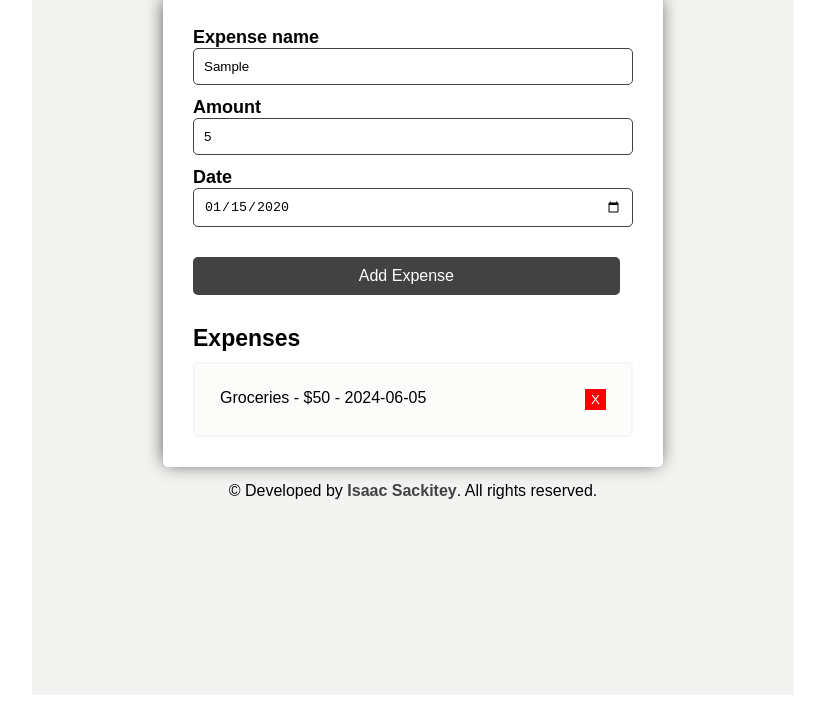
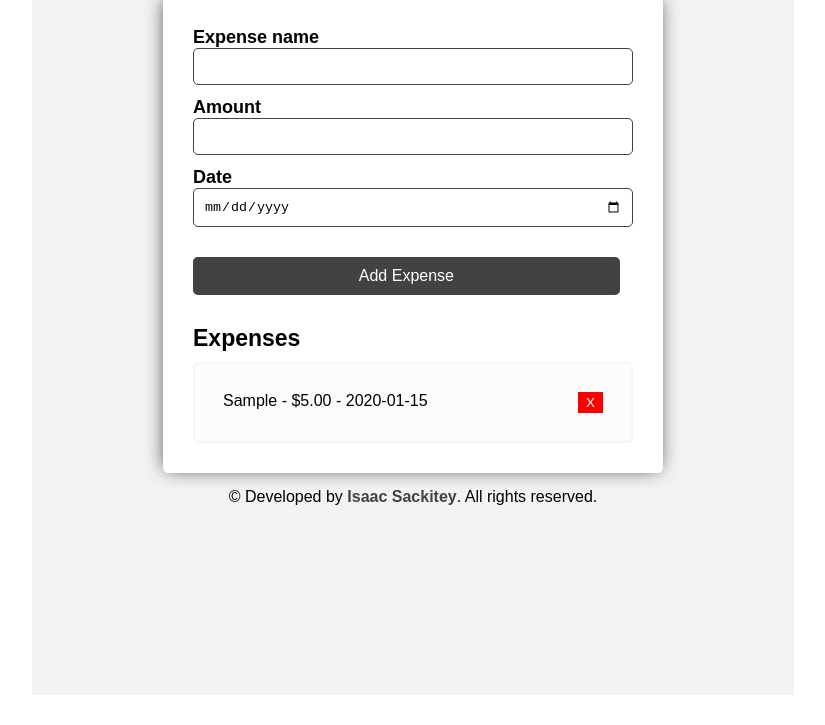
Before and after one commit to Sackitey68/javaScript-mini-project, a plain HTML site: page Expense Tracker/index.html in a window 1280 px wide. Both pictures are taken after typing "Sample", "5", "2020-01-15" into the empty fields and a click on the button "Add Expense". Shown: the part 130-855 px from the top of the page, without its empty margins (227-1052 px from the left). Drawn offline with Linux system fonts and the light colour scheme.

Commit message:
Implement adding of expenses

```diff
--- a/Expense Tracker/index.html
+++ b/Expense Tracker/index.html
@@ -43,14 +43,18 @@
         <h3 class="expenses-h">Expenses</h3>
 
         <div class="expense-data">
-          <p class="expense-history">Groceries - $50 - 2024-06-05</p>
-          <span><button class="delete">X</button></span>
+          <!-- <div class="flex">
+            <p class="expense-history">Groceries - $50 - 2024-06-05</p>
+            <span><button class="btn-delete">X</button></span>
+          </div> -->
         </div>
       </section>
       <footer>
-        <p>  &#169; Developed by
-            <span><a href="https://github.com/Sackitey68">Isaac Sackitey</a></span
-            >. All rights reserved.</p>
+        <p>
+          &#169; Developed by
+          <span><a href="https://github.com/Sackitey68">Isaac Sackitey</a></span
+          >. All rights reserved.
+        </p>
       </footer>
     </div>
 
--- a/Expense Tracker/script.js
+++ b/Expense Tracker/script.js
@@ -14,17 +14,40 @@ addBtn.addEventListener("click", function () {
   const amount = Number(amountInput.value.trim());
   const date = dateInput.value.trim();
 
-
   // input validation
-  if (nameInput === "" || amountInput === "" || dateInput === "") {
+  if (expenseName === "" || amount === "" || date === "") {
     alert("Please fill all the fields");
     return;
   }
 
-  if (isNaN(amountInput) || amountInput <= 0) {
+  if (isNaN(amount) || amount <= 0) {
     alert("Please enter a valid amount");
     return;
   }
 
- console.log(expenseName, amountInput, date);
+  //add expense to the array
+  const expense = { name: expenseName, amount, date };
+  expenses.push(expense);
+  console.log(expenses);
+
+  displayExpenses();
+  // Clear input fields
+  nameInput.value = "";
+  amountInput.value = "";
+  dateInput.value = "";
 });
+
+function displayExpenses() {
+  expenseData.innerHTML = expenses
+    .map(
+      (expense) => `
+       <div class="flex">
+      <p class="expense-history">${expense.name} - $${expense.amount.toFixed(
+        2
+      )} - ${expense.date}</p>
+       <span><button class="btn-delete">X</button></span>
+       </div>
+    `
+    )
+    .join("");
+}
--- a/Expense Tracker/style.css
+++ b/Expense Tracker/style.css
@@ -75,13 +75,17 @@ input[type="date"] {
 }
 
 .expense-data {
-  display: flex;
-  justify-content: space-between;
   margin-top: 10px;
   border: 2px solid #f5f5f5;
   border-radius: 5px;
   padding: 25px;
   background-color: #e7e7e225;
+}
+
+.flex {
+  display: flex;
+  justify-content: space-between;
+  padding: 3px;
 }
 
 /* .expense-history {} */
@@ -90,15 +94,15 @@ input[type="date"] {
   display: inline-block;
 }
 
-.delete {
+.btn-delete {
   background-color: red;
   outline: none;
   border: none;
-  padding: 3px 6px;
+  padding: 3px 8px;
   color: white;
 }
 
-.delete:hover {
+.btn-delete:hover {
   background-color: rgba(255, 0, 0, 0.699);
 }
 
```
